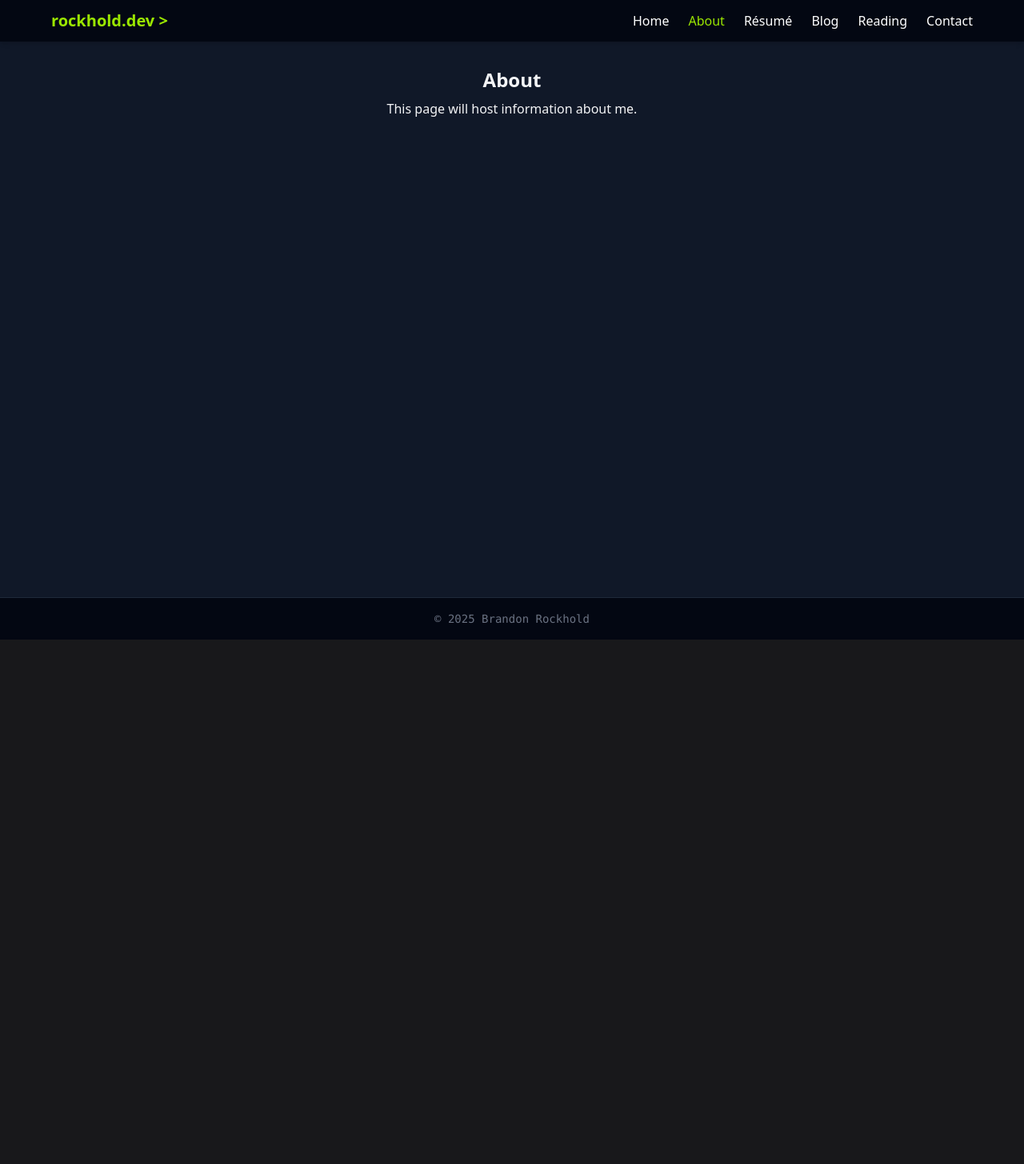
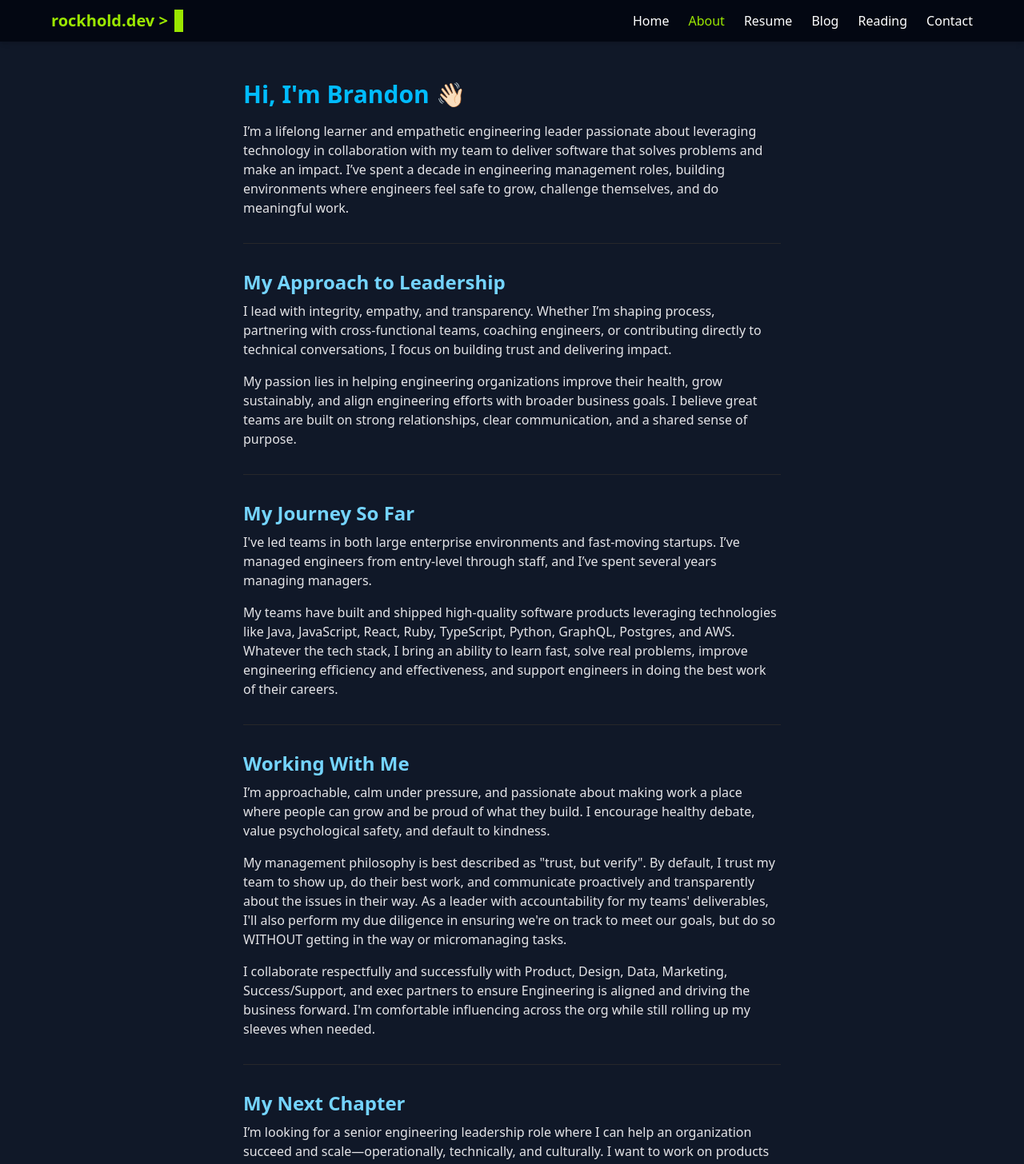
Before and after one commit to rockhold/rockhold-dev, a React (Vite) app: page /about in a window 1280 px wide. Shown: the top 1456 px of the page at 80% size. Before the commit the page ends 800 px from the top, so only its background shows below. Built offline with nearby package versions, Linux system fonts and the light colour scheme.

Commit message:
Adding some initial About page content as well as some more animations for fun

```diff
--- a/src/components/ProfileCard.tsx
+++ b/src/components/ProfileCard.tsx
@@ -45,7 +45,7 @@ export default function ProfileCard({
               href="/resume"
               className="inline-block bg-sky-500 hover:bg-sky-600 text-white font-semibold py-2 px-4 rounded-full shadow transition text-sm"
             >
-              View My Résumé
+              View My Resume
             </a>
           </div>
         )}
--- a/src/components/layout/Header.tsx
+++ b/src/components/layout/Header.tsx
@@ -6,7 +6,7 @@ import clsx from "clsx";
 const navItems = [
   { label: "Home", href: "/" },
   { label: "About", href: "/about" },
-  { label: "Résumé", href: "/resume" },
+  { label: "Resume", href: "/resume" },
   { label: "Blog", href: "/blog" },
   { label: "Reading", href: "/reading" },
   { label: "Contact", href: "/contact" },
--- a/src/index.css
+++ b/src/index.css
@@ -7,7 +7,6 @@ body {
 
 @theme {
   --animate-blink: blink 1s step-end infinite;
-
   @keyframes blink {
     0%,
     100% {
@@ -17,4 +16,41 @@ body {
       opacity: 1;
     }
   }
+
+  --animate-fadeIn: fadeIn 0.6s ease-in-out both;
+  @keyframes fadeIn {
+    0% {
+      opacity: 0;
+      transform: translateY(12px);
+    }
+    100% {
+      opacity: 1;
+      transform: translateY(0);
+    }
+  }
+
+  --animate-wiggle: wiggle 1s ease-in-out;
+  @keyframes wiggle {
+    0% {
+      transform: rotate(0deg);
+    }
+    15% {
+      transform: rotate(14deg);
+    }
+    30% {
+      transform: rotate(-8deg);
+    }
+    45% {
+      transform: rotate(14deg);
+    }
+    60% {
+      transform: rotate(-4deg);
+    }
+    75% {
+      transform: rotate(10deg);
+    }
+    100% {
+      transform: rotate(0deg);
+    }
+  }
 }
--- a/src/pages/AboutPage.tsx
+++ b/src/pages/AboutPage.tsx
@@ -1,8 +1,111 @@
+import { useEffect } from "react";
+import { Link } from "react-router-dom";
+
 export default function AboutPage() {
+  useEffect(() => {
+    document.title = "About – rockhold.dev";
+  }, []);
+
   return (
-    <div className="text-center p-8">
-      <h2 className="text-2xl font-bold">About</h2>
-      <p className="mt-2">This page will host information about me.</p>
+    <div className="max-w-3xl mx-auto px-4 py-12 space-y-8">
+      <section className="animate-fadeIn">
+        <h1 className="text-3xl font-bold text-sky-400 mb-4">
+          Hi, I'm Brandon{" "}
+          <span className="inline-block animate-wiggle origin-[70%_70%]">
+            👋🏻
+          </span>
+        </h1>
+        <p className="text-zinc-200">
+          I’m a lifelong learner and empathetic engineering leader passionate
+          about leveraging technology in collaboration with my team to deliver
+          software that solves problems and make an impact. I’ve spent a decade
+          in engineering management roles, building environments where engineers
+          feel safe to grow, challenge themselves, and do meaningful work.
+        </p>
+      </section>
+
+      <section className="border-t border-zinc-800 pt-8 animate-fadeIn">
+        <h2 className="text-2xl font-semibold text-sky-300 mb-2">
+          My Approach to Leadership
+        </h2>
+        <p className="text-zinc-200">
+          I lead with integrity, empathy, and transparency. Whether I’m shaping
+          process, partnering with cross-functional teams, coaching engineers,
+          or contributing directly to technical conversations, I focus on
+          building trust and delivering impact.
+        </p>
+        <p className="text-zinc-200 mt-4">
+          My passion lies in helping engineering organizations improve their
+          health, grow sustainably, and align engineering efforts with broader
+          business goals. I believe great teams are built on strong
+          relationships, clear communication, and a shared sense of purpose.
+        </p>
+      </section>
+
+      <section className="border-t border-zinc-800 pt-8 animate-fadeIn">
+        <h2 className="text-2xl font-semibold text-sky-300 mb-2">
+          My Journey So Far
+        </h2>
+        <p className="text-zinc-200">
+          I've led teams in both large enterprise environments and fast-moving
+          startups. I’ve managed engineers from entry-level through staff, and
+          I’ve spent several years managing managers.
+        </p>
+        <p className="text-zinc-200 mt-4">
+          My teams have built and shipped high-quality software products
+          leveraging technologies like Java, JavaScript, React, Ruby,
+          TypeScript, Python, GraphQL, Postgres, and AWS. Whatever the tech
+          stack, I bring an ability to learn fast, solve real problems, improve
+          engineering efficiency and effectiveness, and support engineers in
+          doing the best work of their careers.
+        </p>
+      </section>
+
+      <section className="border-t border-zinc-800 pt-8 animate-fadeIn">
+        <h2 className="text-2xl font-semibold text-sky-300 mb-2">
+          Working With Me
+        </h2>
+        <p className="text-zinc-200">
+          I’m approachable, calm under pressure, and passionate about making
+          work a place where people can grow and be proud of what they build. I
+          encourage healthy debate, value psychological safety, and default to
+          kindness.
+        </p>
+        <p className="text-zinc-200 mt-4">
+          My management philosophy is best described as "trust, but verify". By
+          default, I trust my team to show up, do their best work, and
+          communicate proactively and transparently about the issues in their
+          way. As a leader with accountability for my teams' deliverables, I'll
+          also perform my due diligence in ensuring we're on track to meet our
+          goals, but do so WITHOUT getting in the way or micromanaging tasks.
+        </p>
+        <p className="text-zinc-200 mt-4">
+          I collaborate respectfully and successfully with Product, Design,
+          Data, Marketing, Success/Support, and exec partners to ensure
+          Engineering is aligned and driving the business forward. I'm
+          comfortable influencing across the org while still rolling up my
+          sleeves when needed.
+        </p>
+      </section>
+
+      <section className="border-t border-zinc-800 pt-8 animate-fadeIn">
+        <h2 className="text-2xl font-semibold text-sky-300 mb-2">
+          My Next Chapter
+        </h2>
+        <p className="text-zinc-200">
+          I’m looking for a senior engineering leadership role where I can help
+          an organization succeed and scale—operationally, technically, and
+          culturally. I want to work on products that matter, alongside people
+          who care about each other and the work they do.
+        </p>
+        <p className="text-zinc-200 mt-4">
+          If that sounds like your company,{" "}
+          <Link to="/contact" className="text-sky-400 underline">
+            let’s connect
+          </Link>
+          .
+        </p>
+      </section>
     </div>
   );
 }
--- a/src/pages/HomePage.tsx
+++ b/src/pages/HomePage.tsx
@@ -1,12 +1,17 @@
+import { useEffect } from "react";
 import NavCard from "../components/NavCard";
 import ProfileCard from "../components/ProfileCard";
 
 export default function HomePage() {
+  useEffect(() => {
+    document.title = "Home – rockhold.dev";
+  }, []);
+
   return (
     <>
       <div className="py-8 sm:py-12">
         <div className="space-y-8 sm:space-y-10">
-          <section className="max-w-4xl mx-auto w-full px-4">
+          <section className="max-w-4xl mx-auto w-full px-4 animate-fadeIn">
             <ProfileCard
               name="Brandon Rockhold"
               title="Engineering Leader | Manager and Mentor"
@@ -17,10 +22,10 @@ export default function HomePage() {
               showResume={true}
             />
           </section>
-          <section className="max-w-4xl mx-auto w-full px-4">
+          <section className="max-w-4xl mx-auto w-full px-4 animate-fadeIn">
             <div className="bg-gray-800 text-white p-6 rounded-xl shadow-lg">
               <h2 className="text-xl sm:text-2xl font-bold mb-2 text-center">
-                What I Bring to the Table
+                Empowering Exceptional Teams
               </h2>
               <p className="text-gray-300 text-center">
                 I’m an engineering leader with extensive experience building
@@ -32,7 +37,7 @@ export default function HomePage() {
               </p>
             </div>
           </section>
-          <section className="max-w-4xl mx-auto w-full px-4">
+          <section className="max-w-4xl mx-auto w-full px-4 animate-fadeIn">
             <div className="max-w-5xl mx-auto">
               <h2 className="text-2xl sm:text-3xl font-semibold text-center mb-10">
                 Explore the Site
@@ -44,7 +49,7 @@ export default function HomePage() {
                   description="Learn more about my values, leadership style, and what drives me."
                 />
                 <NavCard
-                  title="Résumé"
+                  title="Resume"
                   href="/resume"
                   description="Check out my experience, skills, and recent work. Includes downloadable PDF."
                 />
--- a/src/pages/ResumePage.tsx
+++ b/src/pages/ResumePage.tsx
@@ -1,8 +1,8 @@
 export default function ResumePage() {
   return (
     <div className="text-center p-8">
-      <h2 className="text-2xl font-bold">Résumé</h2>
-      <p className="mt-2">This page will host my résumé.</p>
+      <h2 className="text-2xl font-bold">Resume</h2>
+      <p className="mt-2">This page will host my resume.</p>
     </div>
   );
 }
```
